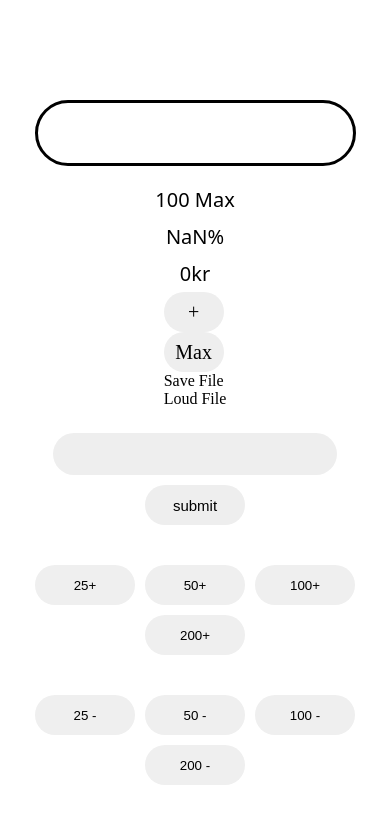
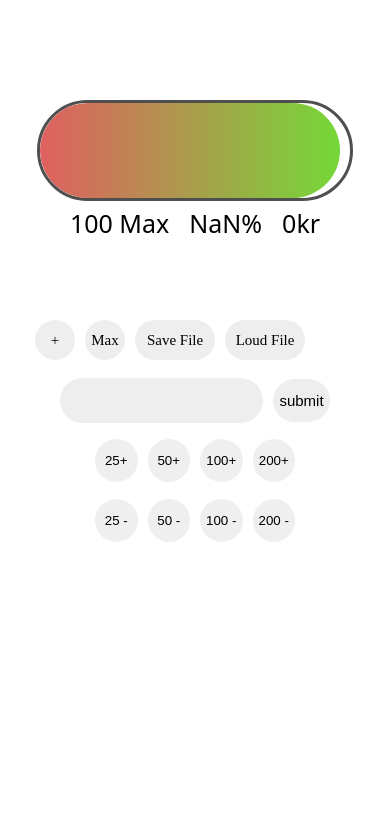
Before and after one commit to WilliamLundberg20/hh, a plain HTML site: page index.html in a window 390 px wide. Drawn offline with Linux system fonts and the light colour scheme.

Commit message:
Update style.css

```diff
--- a/style.css
+++ b/style.css
@@ -4,9 +4,10 @@ body{
     align-items: center;
     margin: 100px 0px;
     flex-direction: column;
-    padding: 0 20px;
+    padding: 0 40px;
     box-sizing: border-box;
     overflow: hidden;
+    gap: 70px 20px;
 }
 
 .boxS{
@@ -14,7 +15,7 @@ body{
     justify-content: center;
     align-items: center;
     flex-direction: column;
-    gap: 20px;
+    gap: 5px;
     width: 100%;
 }
 
@@ -22,23 +23,24 @@ body{
     display: flex;
     width: 100%;
     max-width: 600px;
-    height: 60px;
+    height: 95px;
     border-radius: 900px;
     justify-content: start;
     align-items: center;
     border-style: solid;
     overflow: hidden;
     background-color: rgba(127, 255, 212, 0);
+    border-color: #4F4F4F;
 }
 
 .boxL{
     display: flex;
-    width: 0px;
-    height: 60px;
+    width: 300px;
+    height: 95px;
     border-radius: 900px;
     justify-content: center;
     align-items: center;
-    background-color: rgb(64, 203, 92);
+    background: linear-gradient(to right, #E06060, #75D838);
 }
 
 .sdd{
@@ -55,19 +57,42 @@ body{
 
 .cll{
     display: flex;
-    width: 60px;
+    width: 40px;
     height: 40px;
     border-radius: 200px;
     justify-content: center;
     align-items: center;
-    font-size: 20px;
+    font-size: 15px;
     background-color: rgb(238, 238, 238);
 }
 
+.cll1{
+    display: flex;
+    width: 80px;
+    height: 40px;
+    border-radius: 200px;
+    justify-content: center;
+    align-items: center;
+    font-size: 15px;
+    background-color: rgb(238, 238, 238);
+}
+
+.cl{
+    display: flex;
+    margin: 0px 5px;
+
+}
+
+.eer{
+    display: flex;
+    margin: 0px 15px;
+}
+
+
 .Sl{
     display: flex;
-    width: 300px;
-    height: 40px;
+    width: 303px;
+    height: 43px;
     border-radius: 200px;
     justify-content: center;
     align-items: center;
@@ -78,8 +103,8 @@ body{
 
 .SSl{
     display: flex;
-    width: 100px;
-    height: 40px;
+    width: 95px;
+    height: 43px;
     border-radius: 200px;
     justify-content: center;
     align-items: center;
@@ -92,52 +117,180 @@ body{
     display: flex;
     justify-content: center;
     align-items: center;
-    gap: 10px;
-    padding: 20px 0px;
-    flex-wrap: wrap;
+    flex-direction: row;
+    gap: 0px 10px;
+    padding: 0px 0px;
+    width: 450px;
+    height: 60px;
+
 }
 
 .gridin1{
     display: flex;
-    justify-content: center;
+    justify-content: start;
     align-items: center;
-    gap: 30px;
-    padding: 5px 0px;
-    flex-wrap: wrap;
+    flex-direction: row;
+    width: 450px;
+    height: 50px;
+
 }
 
+
+
 .buu{
-    width: 100px;
-    height: 40px;
+    width: 95px;
+    height: 43px;
     border-radius: 900px;
     border: none;
 }
 
 /* Media Queries for Mobile */
 @media (max-width: 768px) {
-    .box {
-        width: 90%;
+
+    body{
+        display: flex;
+        height: 100vh;
+        align-items: center;
+        margin: 100px 0px;
+        flex-direction: column;
+        padding: 0 40px;
+        box-sizing: border-box;
+        overflow: hidden;
+        gap: 70px 20px;
     }
 
-    .Sl {
-        width: 80%;
+    .boxS{
+        display: flex;
+        justify-content: center;
+        align-items: center;
+        flex-direction: column;
+        gap: 5px;
+        width: 100%;
     }
 
-    .text177 {
-        font-size: 20px;
+    .box{
+        display: flex;
+        width: 100%;
+        max-width: 600px;
+        height: 95px;
+        border-radius: 900px;
+        justify-content: start;
+        align-items: center;
+        border-style: solid;
+        overflow: hidden;
+        background-color: rgba(127, 255, 212, 0);
+        border-color: #4F4F4F;
     }
 
-    .gridin, .gridin1 {
-        flex-direction:  column column ;
-        gap: 10px;
+    .boxL{
+        display: flex;
+        width: 300px;
+        height: 95px;
+        border-radius: 900px;
+        justify-content: center;
+        align-items: center;
+        background: linear-gradient(to right, #E06060, #75D838);
     }
 
-    .sdd {
-        flex-direction: column;
-        gap: 10px;
+    .sdd{
+        display: flex;
+        gap: 20px;
+        flex-wrap: wrap;
     }
-    body{
-        position: fixed;
-        left: 50% 50%;
+
+    .text177{
+        font-size: 25px;
+        font-family: system-ui, -apple-system, BlinkMacSystemFont, 'Segoe UI', Roboto, Oxygen, Ubuntu, Cantarell, 'Open Sans', 'Helvetica Neue', sans-serif;
+        text-align: center;
     }
+
+    .cll{
+        display: flex;
+        width: 40px;
+        height: 40px;
+        border-radius: 200px;
+        justify-content: center;
+        align-items: center;
+        font-size: 15px;
+        background-color: rgb(238, 238, 238);
+    }
+
+    .cll1{
+        display: flex;
+        width: 80px;
+        height: 40px;
+        border-radius: 200px;
+        justify-content: center;
+        align-items: center;
+        font-size: 15px;
+        background-color: rgb(238, 238, 238);
+    }
+
+    .cl{
+        display: flex;
+        margin: 0px 5px;
+
+    }
+
+    .eer{
+        display: flex;
+        margin: 0px 15px;
+    }
+
+
+    .Sl{
+        display: flex;
+        width: 303px;
+        height: 43px;
+        border-radius: 200px;
+        justify-content: center;
+        align-items: center;
+        font-size: 15px;
+        border: none;
+        background-color: rgb(238, 238, 238);
+    }
+
+    .SSl{
+        display: flex;
+        width: 95px;
+        height: 43px;
+        border-radius: 200px;
+        justify-content: center;
+        align-items: center;
+        font-size: 15px;
+        border: none;
+        background-color: rgb(238, 238, 238);
+    }
+
+    .gridin{
+        display: flex;
+        justify-content: center;
+        align-items: center;
+        flex-direction: row;
+        gap: 0px 10px;
+        padding: 0px 0px;
+        width: 200px;
+        height: 60px;
+
+    }
+
+    .gridin1{
+        display: flex;
+        justify-content: center;
+        align-items: center;
+        flex-direction: row;
+        width: 150px;
+        height: 60px;
+
+    }
+
+
+
+    .buu{
+        width: 95px;
+        height: 43px;
+        border-radius: 900px;
+        border: none;
+    }
+
 }
```
